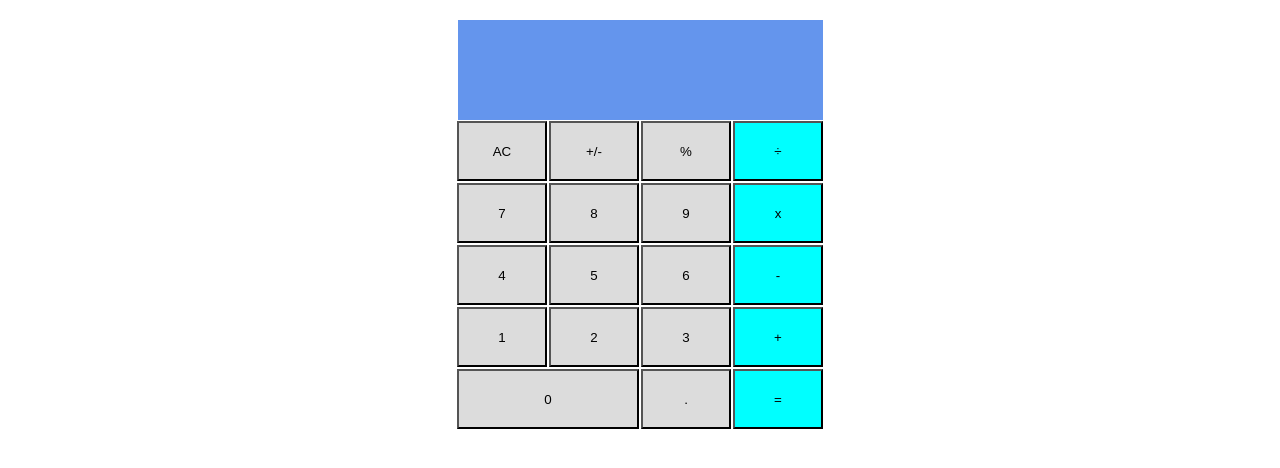
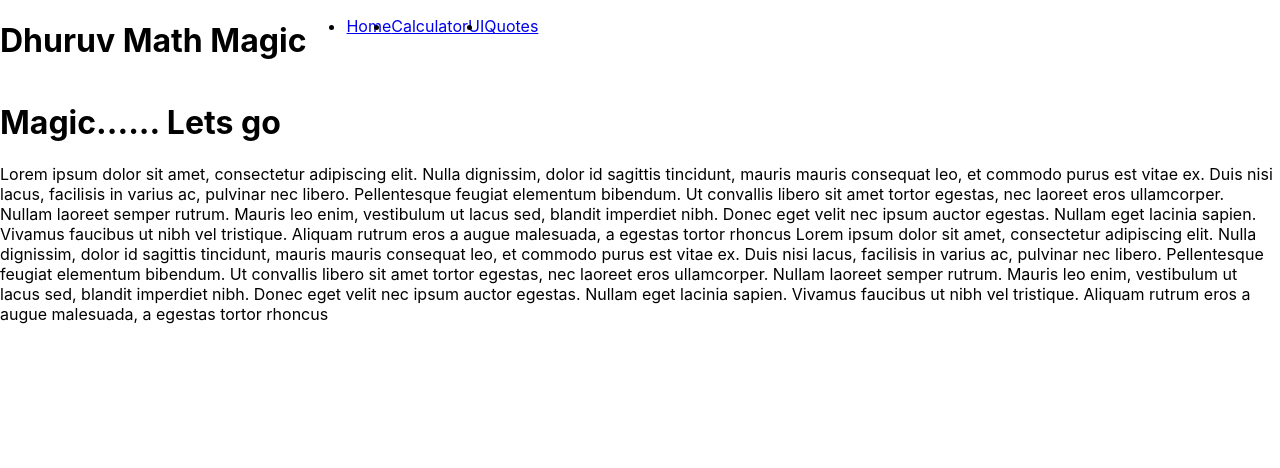
Before and after one commit to DhuruvSingh/math-magicians-app, a React (Create React App) app: page / in a window 1280 px wide. Shown: the top 468 px of the page. Built offline with nearby package versions, Linux system fonts and the light colour scheme.

Commit message:
Add react route

```diff
--- a/package.json
+++ b/package.json
@@ -49,6 +49,7 @@
     "eslint-plugin-jsx-a11y": "^6.6.1",
     "eslint-plugin-react": "^7.31.8",
     "eslint-plugin-react-hooks": "^4.6.0",
+    "react-router-dom": "^6.4.1",
     "stylelint": "^13.13.1",
     "stylelint-config-standard": "^21.0.0",
     "stylelint-csstree-validator": "^1.9.0",
--- a/src/App.js
+++ b/src/App.js
@@ -1,10 +1,27 @@
+/* eslint-disable react/prefer-stateless-function */
 import React from 'react';
-import CalculatorUI from './Components/calculatorUI';
+// eslint-disable-next-line import/no-extraneous-dependencies
+import {
+  BrowserRouter as Router,
+  Routes,
+  Route,
+} from 'react-router-dom';
+import CalculatorUI from './Components/CalculatorUI';
+import Quotes from './Components/Quotes';
+import Home from './Components/Home';
 
-const App = () => (
-  <div>
-    <CalculatorUI />
-  </div>
-);
+class App extends React.Component {
+  render() {
+    return (
+      <Router>
+        <Routes>
+          <Route path="/Quotes" element={<Quotes />} />
+          <Route path="/CalculatorUI" element={<CalculatorUI />} />
+          <Route path="/" element={<Home />} />
+        </Routes>
+      </Router>
+    );
+  }
+}
 
 export default App;
--- /dev/null
+++ b/src/Components/Header.js
@@ -0,0 +1,16 @@
+import React from 'react';
+// eslint-disable-next-line import/no-extraneous-dependencies
+import { Link } from 'react-router-dom';
+
+const Header = () => (
+  <header style={{ display: 'flex' }}>
+    <h1>Dhuruv Math Magic</h1>
+    <ul style={{ display: 'flex' }}>
+      <li><Link to="/" className="link">Home</Link></li>
+      <li><Link to="/CalculatorUI" className="link">CalculatorUI</Link></li>
+      <li><Link to="/Quotes" className="link">Quotes</Link></li>
+    </ul>
+  </header>
+);
+
+export default Header;
--- /dev/null
+++ b/src/Components/Home.js
@@ -0,0 +1,30 @@
+import React from 'react';
+import Header from './Header';
+
+const Home = () => (
+  <div>
+    <Header />
+    <h1>Magic...... Lets go</h1>
+    <p>
+      Lorem ipsum dolor sit amet, consectetur adipiscing elit. Nulla dignissim,
+      dolor id sagittis tincidunt, mauris mauris consequat leo, et commodo purus
+      est vitae ex. Duis nisi lacus, facilisis in varius ac, pulvinar nec libero.
+      Pellentesque feugiat elementum bibendum. Ut convallis libero sit amet tortor
+      egestas, nec laoreet eros ullamcorper. Nullam laoreet semper rutrum. Mauris
+      leo enim, vestibulum ut lacus sed, blandit imperdiet nibh. Donec eget velit
+      nec ipsum auctor egestas. Nullam eget lacinia sapien. Vivamus faucibus ut nibh
+      vel tristique. Aliquam rutrum eros a augue malesuada, a egestas tortor rhoncus
+      Lorem ipsum dolor sit amet, consectetur adipiscing elit. Nulla dignissim,
+      dolor id sagittis tincidunt, mauris mauris consequat leo, et commodo purus
+      est vitae ex. Duis nisi lacus, facilisis in varius ac, pulvinar nec libero.
+      Pellentesque feugiat elementum bibendum. Ut convallis libero sit amet tortor
+      egestas, nec laoreet eros ullamcorper. Nullam laoreet semper rutrum. Mauris
+      leo enim, vestibulum ut lacus sed, blandit imperdiet nibh. Donec eget velit
+      nec ipsum auctor egestas. Nullam eget lacinia sapien. Vivamus faucibus ut nibh
+      vel tristique. Aliquam rutrum eros a augue malesuada, a egestas tortor rhoncus
+    </p>
+  </div>
+
+);
+
+export default Home;
--- /dev/null
+++ b/src/Components/Quotes.js
@@ -0,0 +1,20 @@
+import React from 'react';
+import Header from './Header';
+
+const Quotes = () => (
+  <div>
+    <Header />
+
+    <h4>
+      Lorem ipsum dolor sit amet, consectetur adipiscing elit. Nulla dignissim,
+      dolor id sagittis tincidunt, mauris mauris consequat leo, et commodo purus
+      est vitae ex. Duis nisi lacus, facilisis in varius ac, pulvinar nec libero.
+      Pellentesque feugiat elementum bibendum. Ut convallis libero sit amet tortor
+      egestas, nec laoreet eros ullamcorper. Nullam laoreet semper rutrum. Mauris
+      leo enim, vestibulum ut lacus sed, blandit imperdiet nibh. Donec eget velit
+    </h4>
+  </div>
+
+);
+
+export default Quotes;
--- a/src/Components/calculatorUI.js
+++ b/src/Components/calculatorUI.js
@@ -1,6 +1,7 @@
-import './calculatorUI.css';
+import './CalculatorUI.css';
 import { useState } from 'react';
 import calculate from '../logic/calculate';
+import Header from './Header';
 
 const CalculatorUI = () => {
   const [state, setState] = useState({ total: '', next: '', operation: '' });
@@ -30,6 +31,7 @@ const KeyBoard = (props) => {
   const { handler } = props;
   return (
     <div className="mainCalc">
+      <Header />
       <div className="buttons">
         <div className="calcNumBtn">
           <button type="button" onClick={handler} className=" numBtn numBtnAC">AC</button>
```
Also changed, not shown: 1 other file (tests, documents, lock files or other folders).
